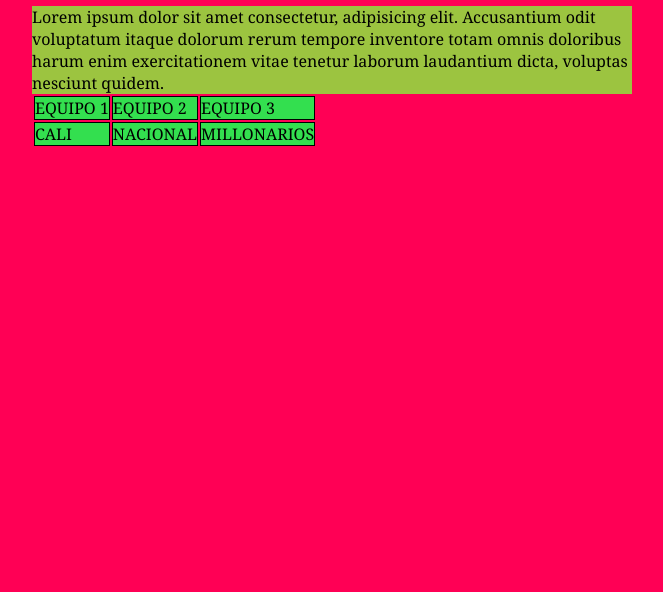
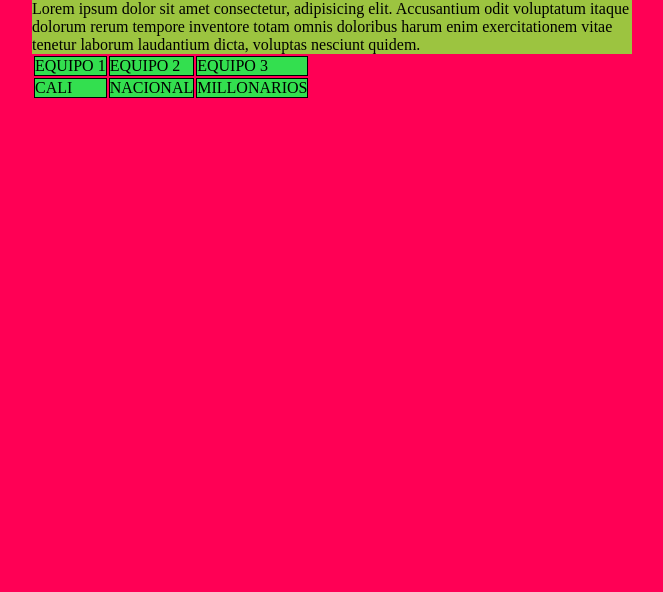
Before and after one commit to Juan-11JP/repositorios, a plain HTML site: page index.html in a window 1280 px wide. Shown: the part 208-800 px from the top of the page, without its empty margins (308-971 px from the left). Drawn offline with Linux system fonts and the light colour scheme.

Commit message:
Update css.css

```diff
--- a/css.css
+++ b/css.css
@@ -1,6 +1,6 @@
 body{
     background-color: rgb(255, 0, 85);
-    font-family: Georgia, 'Times New Roman', Times, serif;
+    font-family: Georgi, 'Times New Roman', Times, serif;
     margin: 150px auto;
     width: 600px;
 
```
